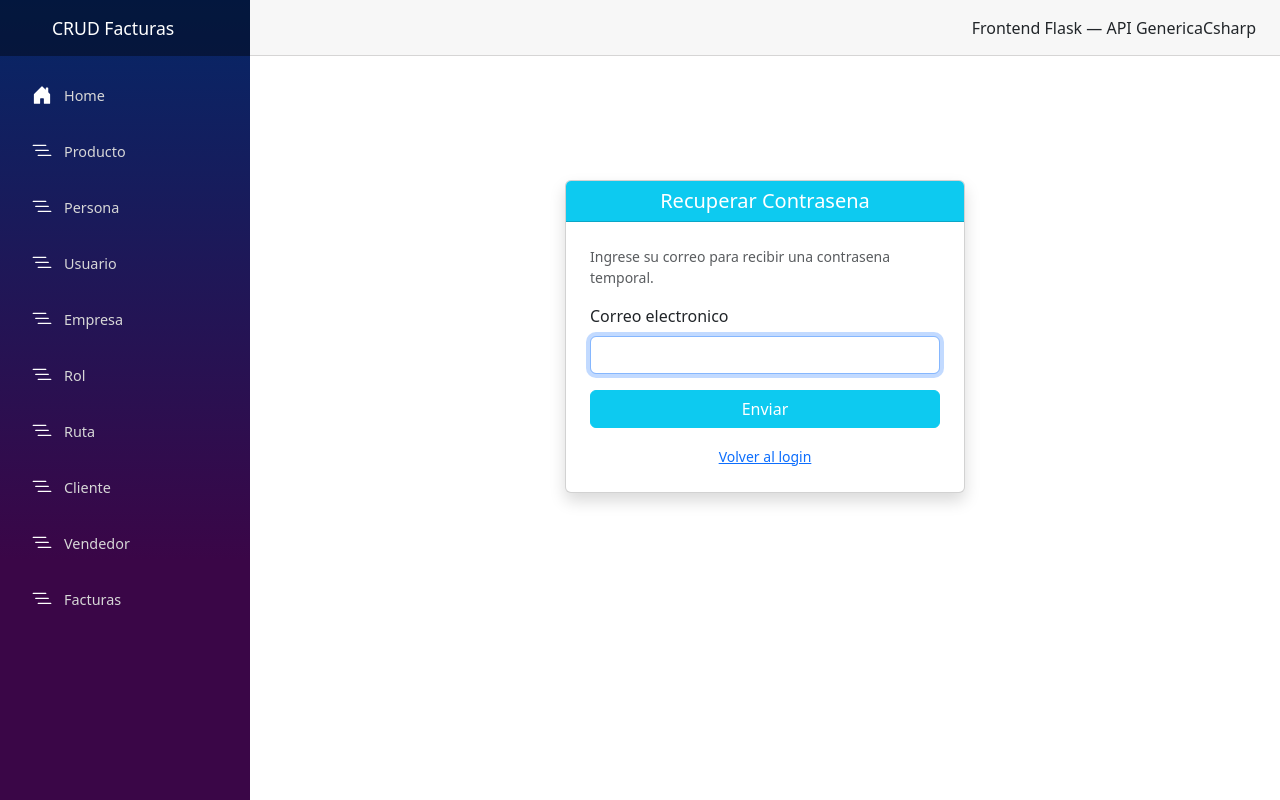
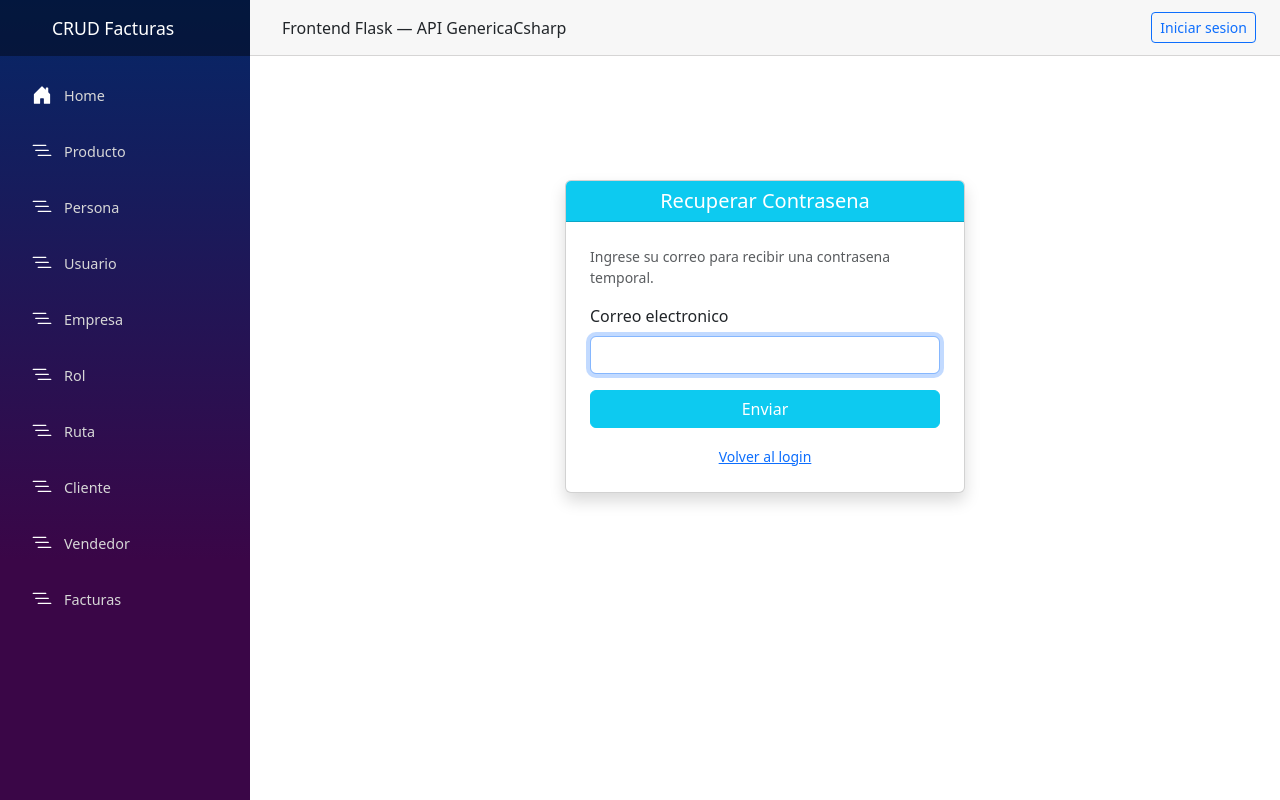
Before and after one commit to ccastro2050/FrontFlaskTutorial, a Flask app: page /recuperar-contrasena in a window 1280 px wide. Run offline with Flask 3, Linux system fonts and the light colour scheme.

Commit message:
feat: agregar boton iniciar/cerrar sesion en barra superior

```diff
--- a/templates/layout/base.html
+++ b/templates/layout/base.html
@@ -14,8 +14,16 @@
             {% include 'components/nav_menu.html' %}
         </div>
         <main>
-            <div class="top-row px-4">
+            <div class="top-row px-4 d-flex justify-content-between align-items-center">
                 <span>Frontend Flask — API GenericaCsharp</span>
+                {% if usuario %}
+                <div class="d-flex align-items-center gap-3">
+                    <small class="text-muted">{{ nombre_usuario or usuario }}</small>
+                    <a href="{{ url_for('auth.logout') }}" class="btn btn-outline-danger btn-sm">Cerrar sesion</a>
+                </div>
+                {% else %}
+                <a href="{{ url_for('auth.login') }}" class="btn btn-outline-primary btn-sm">Iniciar sesion</a>
+                {% endif %}
             </div>
             <article class="content px-4">
                 {% with mensajes = get_flashed_messages(with_categories=true) %}
```
